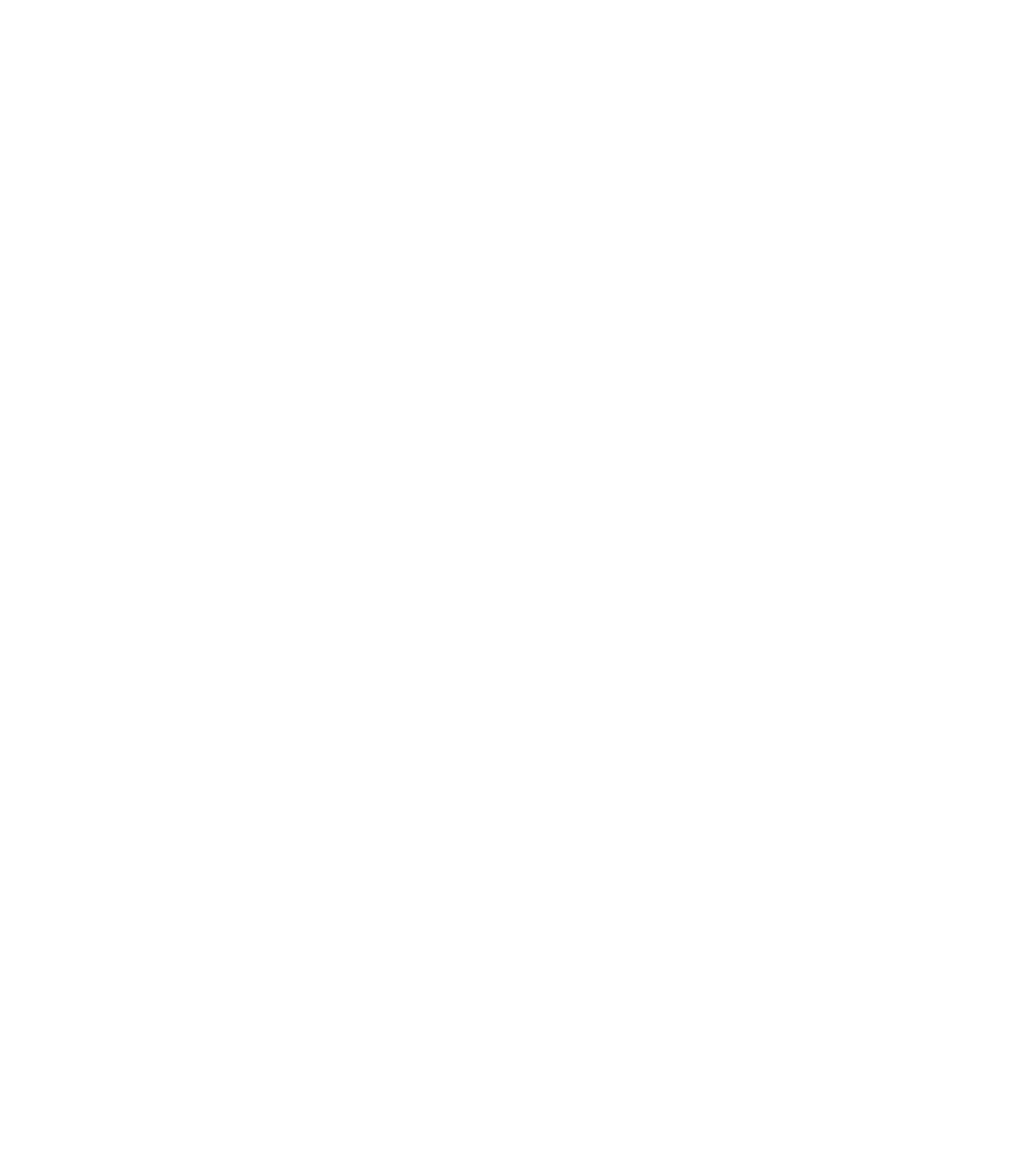
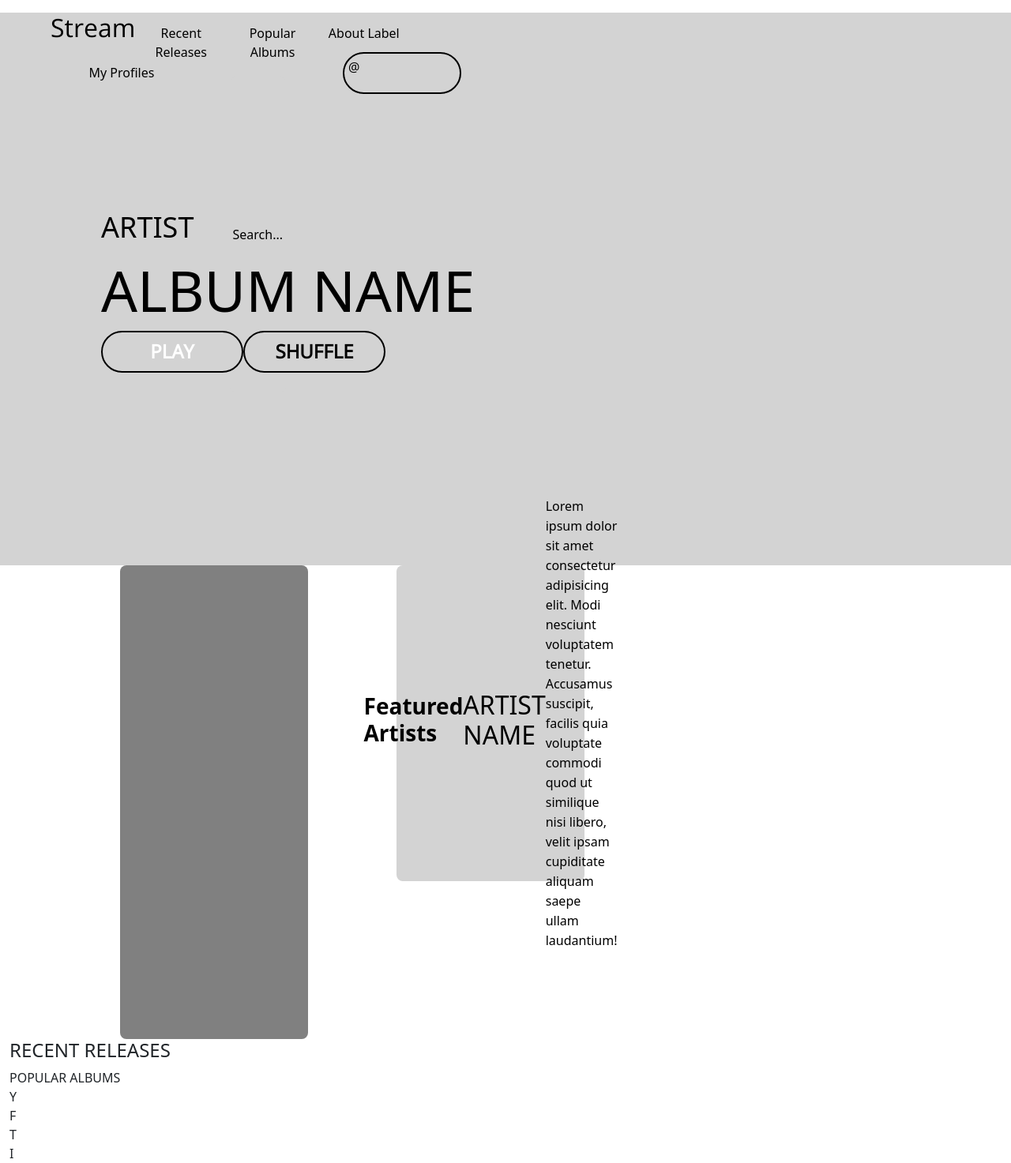
Before and after one commit to Brilu-22/Final_Project_Milestone-, a plain HTML site: page Index.html in a window 1280 px wide. Shown: the whole page at 79% size. Before the commit the page ends 800 px from the top, so only its background shows below. Drawn offline with nearby package versions, Linux system fonts and the light colour scheme.

Commit message:
project 101
having problems with the code

```diff
--- a/Index.html
+++ b/Index.html
@@ -6,8 +6,139 @@
     <meta name="viewport" content="width=device-width, initial-scale=1.0">
     <title>Welcome to Stream: Stream to your hearts desire</title>
 
+    <link rel="preconnect" href="https://fonts.googleapis.com">
+<link rel="preconnect" href="https://fonts.gstatic.com" crossorigin>
+<link href="https://fonts.googleapis.com/css2?family=Open+Sans:wght@300&family=Poppins:wght@300&display=swap" rel="stylesheet">
+
+<link rel="stylesheet" href="https://cdn.jsdelivr.net/npm/bootstrap@5.2.3/dist/css/bootstrap.min.css">
+<script src="https://cdn.jsdelivr.net/npm/bootstrap@5.2.3/dist/js/bootstrap.min.js"></script>
+
+<link rel="stylesheet" href="css/main.css">
 </head>
 <body>
+    <nav>
+        <div class="logo">
+            <h2>Stream</h2>
+        </div>
+
+        <div class="nav-con">
+            <ul>
+                <li>Recent Releases</li>
+                <li>Popular Albums</li>
+                <li>About Label</li>
+                <li>My Profiles</li>
+
+                <div class="search">
+                    <div class="icon">@</div>
+                    <div class="text">Search...</div>
+                </div>
+            </ul>
+        </div>
+    </nav>
+
+    <header>
+        <h3>Artist</h3>
+        <h1>ALBUM NAME</h1>
+        <div class="button-group">
+            <div class="normal button">PLAY</div>
+            <div class="inverted button">SHUFFLE</div>
+            <div class="heart"></div>
+        </div>
+    </header>
+
+    <div class="container-fluid">
+        <div class="container">
+            <div class="row">
+                <div class="col-6">
+                    <div class="image"></div>
+                </div>
+
+                <div class="col-6">
+                    <div class="text">
+                        <h4>Featured Artists</h4>
+                        <h2>ARTIST NAME</h2>
+                        <p>Lorem ipsum dolor sit amet consectetur adipisicing elit. Modi nesciunt voluptatem tenetur. Accusamus suscipit, facilis quia voluptate commodi quod ut similique nisi libero, velit ipsam cupiditate aliquam saepe ullam laudantium!</p>
+                        <div class="left-arrow"></div>
+                        <div class="right-arrow"></div>
+                    </div>
+                </div>
+            </div>
+        </div>
+
+
+        <div class="row">
+            <div class="heading">
+                <h4>RECENT RELEASES</h4>
+            </div>
+
+            <div class="col-3">
+                <div class="col-box"></div>
+            </div>
+
+            <div class="col-3">
+                    <div class="col-box"></div>
+
+            </div>
+
+            <div class="col-3">
+                    <div class="col-box"></div>
+            </div>
+
+            <div class="col-3">
+                    <div class="col-box"></div>
+            </div>
+
+            <div class="row">
+                <div class="heading">
+                    <h>POPULAR ALBUMS</h>
+                </div>
+
+                <div class="col-3">
+                    <div class="col-box"></div>
+                </div>
+
+                <div class="col-3">
+                    <div class="col-box"></div>
+                </div>
+
+                <div class="col-3">
+                    <div class="col-box"></div>
+                </div>
+
+                <div class="col-3">
+                    <div class="col-box"></div>
+                </div>
+            </div>
+
+            <div class="row">
+                <div class="col-3">
+                    <div class="col-box"></div>
+                </div>
+
+                <div class="col-3">
+                    <div class="col-box"></div>
+                </div>
+
+                <div class="col-3">
+                    <div class="col-box"></div>
+                </div>
+
+                <div class="col-3">
+                    <div class="col-box"></div>
+                </div>
+            </div>
+        </div>
+
+        <footer>
+            <div class="social-media">
+                <div class="socials">Y</div>
+                <div class="socials">F</div>
+                <div class="socials">T</div>
+                <div class="socials">I</div>
+            </div>
+        </footer>
+    </div>
+
 
 </body>
 </html>
--- a/css/main.css
+++ b/css/main.css
@@ -0,0 +1,175 @@
+nav{
+    width: 100%;
+    height: 100px;
+    background-color: lightgrey;
+    padding-left: 5%;
+    color: black;
+    padding-bottom: 20px;
+}
+
+.logo{
+    float: left;
+    color: black;
+    font-family: 'Open Sans', sans-serif;
+    font-weight: bold;
+}
+
+.nav-con{
+    width: 520px;
+    height: 60px;
+
+}
+
+.nav-con ul{
+    list-style: none;
+}
+
+.nav-con li{
+    width: 106px;
+    height: 40px;
+    float: left;
+    padding-top: 9px;
+    text-align: center;
+    margin: 1%;
+}
+
+.nav-con:hover{
+    color: black;
+    cursor: pointer;
+}
+
+.search{
+    width: 150px;
+    height: 53px;
+    border: 2px solid black;
+    padding-top: 5px;
+    padding-left: 5px;
+    border-radius: 53px;
+    padding-bottom: 1px;
+    float: right;
+
+}
+
+.search:hover{
+    cursor: pointer;
+}
+
+.search.icon{
+    width: 50px;
+    height: 35px;
+    border-radius: 50%;
+    text-align: center;
+    padding-top: 15px;
+    color: white;
+    font-weight: bold;
+    float: left;
+}
+
+.search.text{
+    margin-top: 15px;
+    font-weight: bold;
+    float: left;
+    margin-left: 20px;
+}
+
+header{
+    width: 100%;
+    height: 600px;
+    background-color: lightgrey;
+    color: black;
+    padding-left: 10%;
+    padding-right: 10%;
+    padding-top: 150px;
+}
+
+header h3{
+    font-size: 36px;
+    margin-bottom: 15px;
+    text-transform: uppercase;
+}
+
+header h1{
+    font-size: 72px;
+    text-transform: uppercase;
+}
+
+.button{
+    width: 180px;
+    height: 53px;
+    text-align: center;
+    padding-top: 6px;
+    font-family: 'Open Sans', sans-serif;
+    font-size: 24px;
+    font-weight: bold;
+    border-radius: 53px;
+    border: 2px solid black;
+    float: left;
+}
+
+.normal{
+    color: white;
+}
+
+.normal:hover{
+    background-color: black;
+    color: white;
+    border-radius: 2px solid black;
+    padding-top: 5px solid !important;
+}
+
+.inverted{
+    border-radius: 2px solid black;
+    padding-top: 6px solid !important;
+}
+
+.inverted:hover{
+    cursor: pointer;
+    background-color: black;
+    color: white;
+}
+
+.container{
+    width: 90%;
+    max-width: 1000px;
+    margin: 0 auto;
+    display: flex;
+    align-items: center;
+    justify-content: center;
+}
+
+.image{
+    width: 50%;
+    height: 600px;
+    background-color: grey;
+    border-radius: 8px;
+
+}
+
+.text{
+    width: 50%;
+    height: 400px;
+    background-color: lightgrey;
+    display: flex;
+    align-items: center;
+    justify-content: center;
+    padding: 30px;
+    border-radius: 8px;
+    color: black;
+    margin-left: -150px;
+}
+
+.text h4{
+    font-size: 28px;
+    font-weight: bold;
+}
+
+.text h1{
+    font-size: 48px;
+    font-weight: bold;
+}
+
+.text p{
+    margin: 20px 0;
+    font-weight: 500;
+    line-height: 25px;
+}
```
